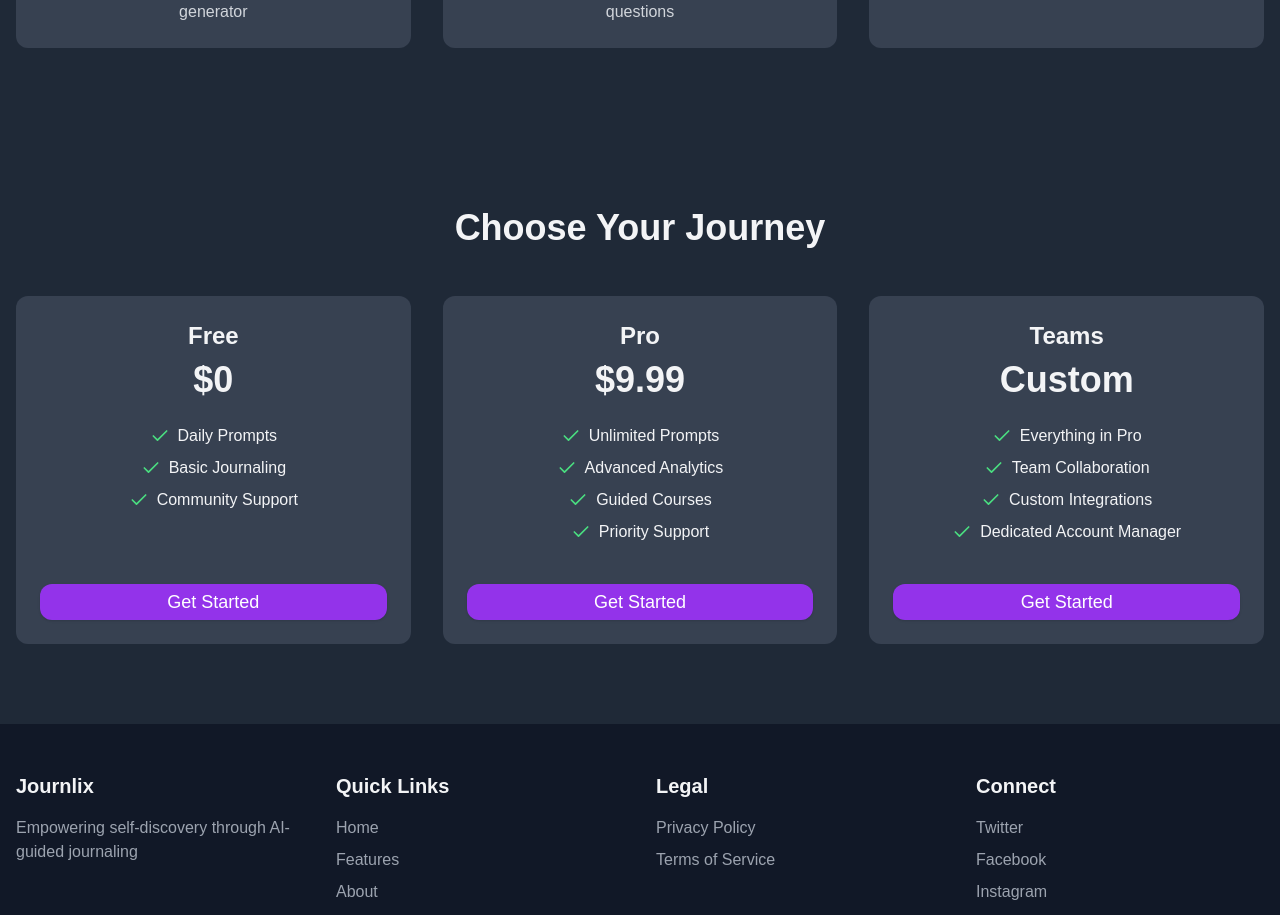
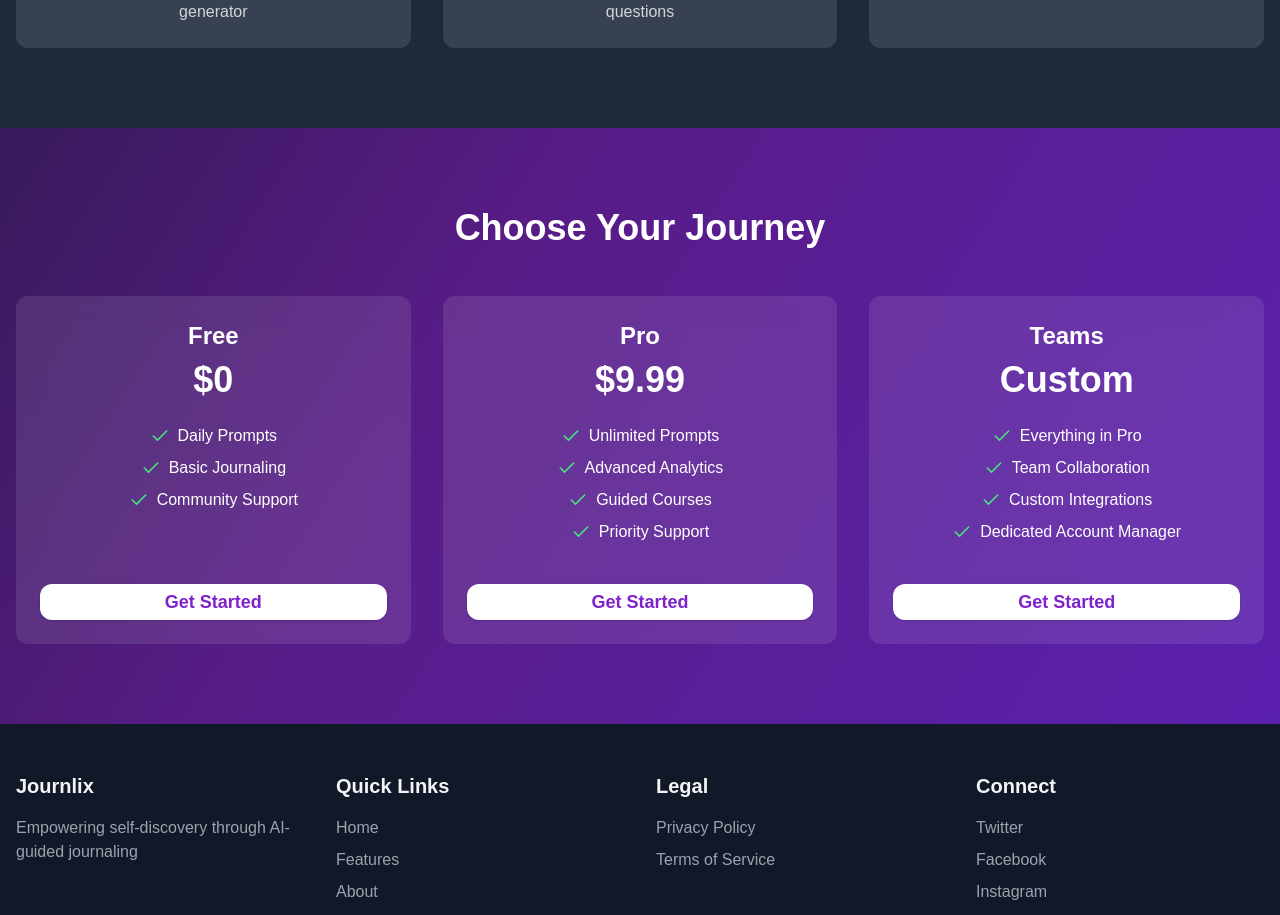
Before and after one commit to mattkuda/journlix, a Next.js app: page / in a window 1280 px wide. Shown: the part 960-1875 px from the top of the page. Built offline with nearby package versions, Linux system fonts and the light colour scheme.

Commit message:
bg change

```diff
--- a/components/PricingSection.tsx
+++ b/components/PricingSection.tsx
@@ -2,26 +2,26 @@ import { Check } from "lucide-react"
 import { Button } from "@/components/ui/button"
 
 export const PricingSection = () => (
-    <section id="pricing" className="bg-gray-800 py-20">
+    <section id="pricing" className=" py-20">
         <div className="container mx-auto px-4">
-            <h2 className="text-4xl font-bold text-center mb-12">Choose Your Journey</h2>
+            <h2 className="text-4xl font-bold text-center mb-12 text-white">Choose Your Journey</h2>
             <div className="grid md:grid-cols-3 gap-8">
                 {[
                     { title: "Free", price: "$0", features: ["Daily Prompts", "Basic Journaling", "Community Support"] },
                     { title: "Pro", price: "$9.99", features: ["Unlimited Prompts", "Advanced Analytics", "Guided Courses", "Priority Support"] },
                     { title: "Teams", price: "Custom", features: ["Everything in Pro", "Team Collaboration", "Custom Integrations", "Dedicated Account Manager"] },
                 ].map((plan, index) => (
-                    <div key={index} className="bg-gray-700 rounded-xl p-6 text-center flex flex-col">
-                        <h3 className="text-2xl font-semibold mb-2">{plan.title}</h3>
-                        <p className="text-4xl font-bold mb-6">{plan.price}</p>
+                    <div key={index} className="bg-white bg-opacity-10 backdrop-filter backdrop-blur-lg rounded-xl p-6 text-center flex flex-col">
+                        <h3 className="text-2xl font-semibold mb-2 text-white">{plan.title}</h3>
+                        <p className="text-4xl font-bold mb-6 text-white">{plan.price}</p>
                         <ul className="mb-8 flex-grow">
                             {plan.features.map((feature, fIndex) => (
-                                <li key={fIndex} className="flex items-center justify-center mb-2">
+                                <li key={fIndex} className="flex items-center justify-center mb-2 text-white">
                                     <Check className="h-5 w-5 mr-2 text-green-400" /> {feature}
                                 </li>
                             ))}
                         </ul>
-                        <Button className="w-full bg-purple-600 hover:bg-purple-700 text-white py-3 rounded-xl text-lg">
+                        <Button className="w-full bg-white text-purple-700 hover:bg-opacity-90 py-3 rounded-xl text-lg font-semibold">
                             Get Started
                         </Button>
                     </div>
```
